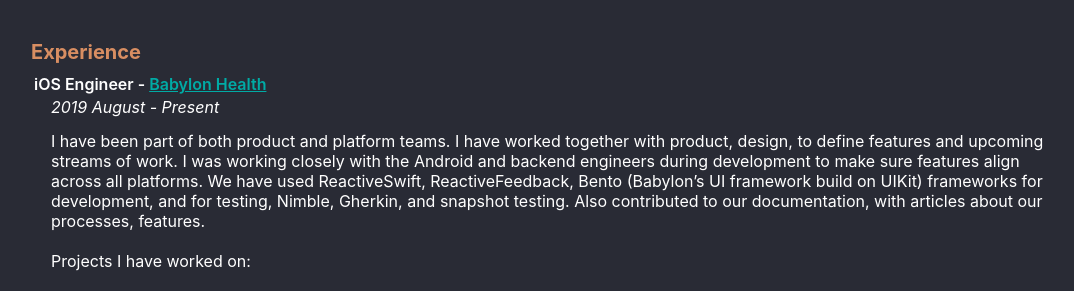
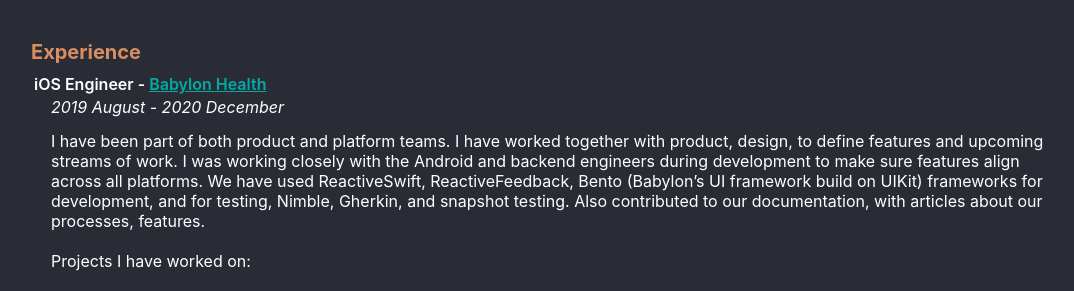
Before and after one commit to sdaniel55/sdaniel55.github.io, a Jekyll site: the page built from index.md, in a window 1280 px wide and 900 px high, scrolled down 398 px. Shown: the part 163-454 px from the top of the window, without its empty margins (107-1181 px from the left). Built offline with Jekyll 4.4.1, drawn with Linux system fonts in a browser that asks for light colours.

Commit message:
Leaving Babylon

```diff
--- a/_data/experiences.yml
+++ b/_data/experiences.yml
@@ -1,5 +1,5 @@
 - title: "iOS Engineer - [Babylon Health](https://babylonhealth.com)"
-  date: "2019 August - Present"
+  date: "2019 August - 2020 December"
   description: |
     I have been part of both product and platform teams. I have worked together with product, design, to define features and upcoming streams of work. I was working closely with the Android and backend engineers during development to make sure features align across all platforms. We have used ReactiveSwift, ReactiveFeedback, Bento (Babylon’s UI framework build on UIKit) frameworks for development, and for testing, Nimble, Gherkin, and snapshot testing. Also contributed to our documentation, with articles about our processes, features.
 
```
